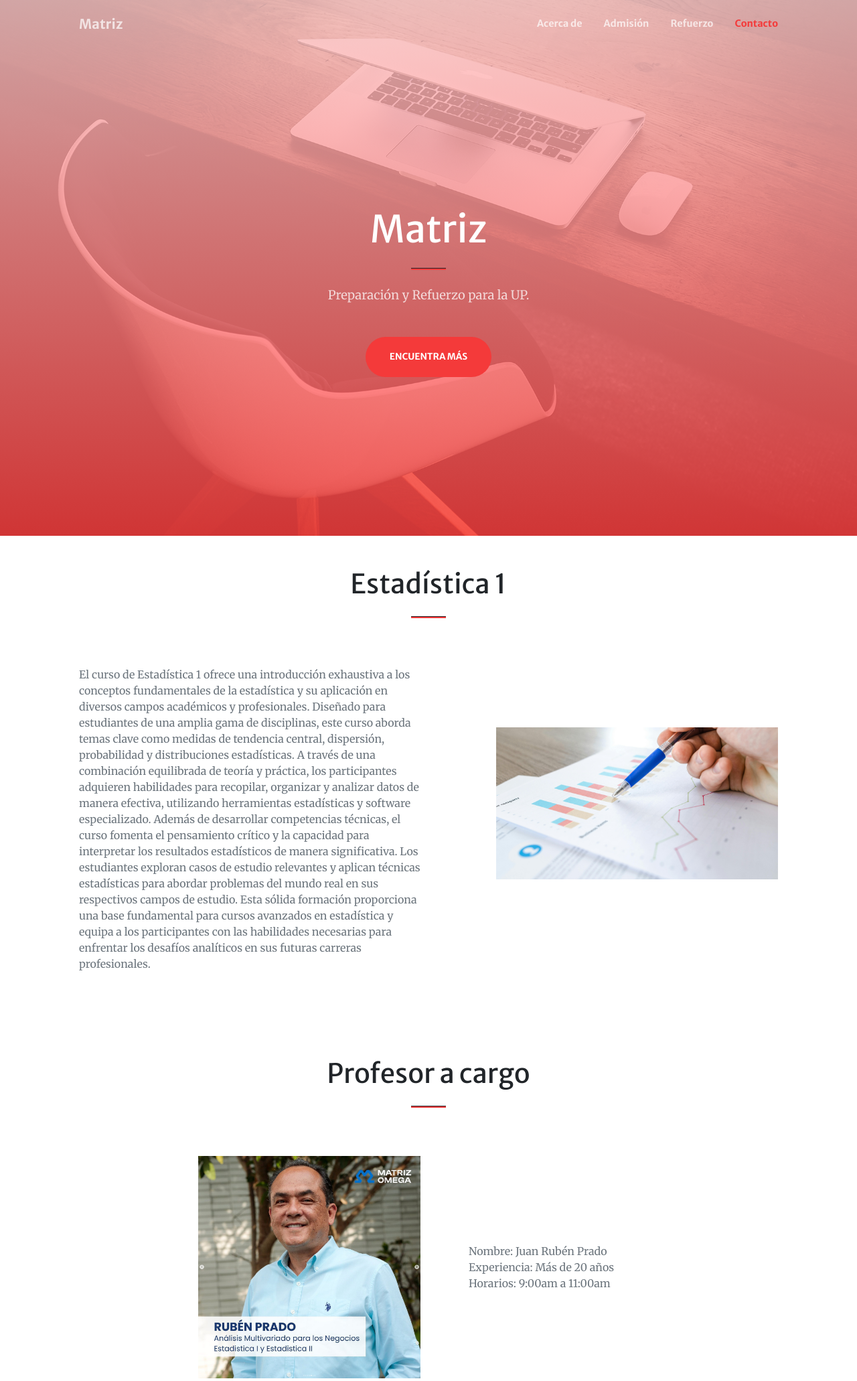
After one commit to matiasfabrizio/matriz_web, a Django app: template MatrizWeb/AppMatriz/templates/r_esta1.html in a window 1280 px wide. The commit adds this page. Shown: the top 2062 px of the page at 67% size. Run offline with Django 4.2, Linux system fonts and the light colour scheme; the template is opened without the code that fills it: values that come from a table or form of the project are taken from there, others are empty; data comes from the database, SQL or seed files in the repository; both versions use the stored data as it was after the commit; some libraries are stand-ins or nearby versions.

Commit message:
Finalizado formato para agregar cada curso para refuerzo. Siguiente paso, agregar más horarios a cada curso.

```diff
--- a/MatrizWeb/AppMatriz/admin.py
+++ b/MatrizWeb/AppMatriz/admin.py
@@ -2,5 +2,4 @@ from django.contrib import admin
 from .models import *
 
 admin.site.register(Curso)
-
 admin.site.register(Profesor)
--- a/MatrizWeb/AppMatriz/models.py
+++ b/MatrizWeb/AppMatriz/models.py
@@ -4,9 +4,10 @@ class Curso(models.Model):
 
     nombre = models.CharField(max_length=40)
     horario = models.CharField(max_length=17)
+    codigo = models.CharField(max_length=10)
 
     def __str__(self):
-        return f"{self.nombre} - Horario: {self.horario}"
+        return f"{self.nombre} - Horario: {self.horario} - Código: {self.codigo}"
 
 class Profesor(models.Model):
 
--- a/MatrizWeb/AppMatriz/templates/padre.html
+++ b/MatrizWeb/AppMatriz/templates/padre.html
@@ -45,7 +45,7 @@
                         </li>
                         <li class="nav-item">
                             {% if request.path == '/AppMatriz/refuerzo/' %}
-                                <a class="nav-link" href="#refuerzo">Refuerzo</a>
+                                <a class="nav-link" href="#cursos">Refuerzo</a>
                             {% else %}
                                 <a class="nav-link" href="{% url 'Refuerzo' %}">Refuerzo</a>
                             {% endif %}
@@ -106,6 +106,11 @@
             {% block esta1 %}
 
             {% endblock esta1 %}
+
+            <!-- Esta 2-->
+            {% block esta2 %}
+
+            {% endblock esta2 %}
 
 
 
--- /dev/null
+++ b/MatrizWeb/AppMatriz/templates/r_esta1.html
@@ -0,0 +1,56 @@
+{% extends "padre.html" %}
+
+{% load static %}
+
+{% block esta1 %}
+
+<section id=esta1>
+    <div class="container px-4 px-lg-5">
+        <h1 class="text-center mt-5">Estadística 1</h1>
+        <hr class="divider" />
+        <div class="row justify-content-between">
+            <div class="col-lg-6 col-md-8 text-start">
+                <div class="mt-5">
+                    <div class="mb-2"></div>
+                    <p class="text-muted mb-0">El curso de Estadística 1 ofrece una introducción exhaustiva a los conceptos fundamentales de la estadística y su aplicación en diversos campos académicos y profesionales. Diseñado para estudiantes de una amplia gama de disciplinas, este curso aborda temas clave como medidas de tendencia central, dispersión, probabilidad y distribuciones estadísticas.
+                        A través de una combinación equilibrada de teoría y práctica, los participantes adquieren habilidades para recopilar, organizar y analizar datos de manera efectiva, utilizando herramientas estadísticas y software especializado. Además de desarrollar competencias técnicas, el curso fomenta el pensamiento crítico y la capacidad para interpretar los resultados estadísticos de manera significativa.
+                        Los estudiantes exploran casos de estudio relevantes y aplican técnicas estadísticas para abordar problemas del mundo real en sus respectivos campos de estudio. Esta sólida formación proporciona una base fundamental para cursos avanzados en estadística y equipa a los participantes con las habilidades necesarias para enfrentar los desafíos analíticos en sus futuras carreras profesionales.</p>
+                </div>
+            </div>
+            <div class="col-lg-5 col-md-6 align-self-center">
+                <!-- Placeholder for your image -->
+                <img src="{% static 'AppMatriz/assets/img/portfolio/fullsize/esta1.png' %}" alt="..." class="img-fluid" >
+            </div>
+        </div>
+    </div>
+</section>
+<section class="page-section" id=esta1>
+    <div class="container px-4 px-lg-5">
+        <h1 class="text-center">Profesor a cargo</h1>
+        <hr class="divider" />
+        <div class="row justify-content-center">
+            <div class="col-lg-4 col-md-6 mt-5 align-self-center">
+                <!-- Placeholder for your image -->
+                <img src="{% static 'AppMatriz/assets/profes/ruben.png' %}" alt="..." class="img-fluid">
+            </div>
+            <div class="col-lg-4 col-md-8 mt-5">
+                <div class="d-flex flex-column justify-content-center align-items-start h-100">
+                    <div class="mt-lg-0 ms-5">
+                        <p class="text-muted mb-0">Nombre: Juan Rubén Prado</p>
+                        <p class="text-muted mb-0">Experiencia: Más de 20 años</p>
+                        <p class="text-muted mb-0">Horarios: {{curso.horario}}</p>
+                    </div>
+                </div>
+            </div>
+        </div>
+    </div>
+</section>
+
+<section class="page-section bg-dark text-white">
+    <div class="container px-4 px-lg-5 text-center">
+        <h2 class="mb-4">Ver más cursos de Refuerzo UP</h2>
+        <a class="btn btn-light btn-xl" href="/AppMatriz/refuerzo/#cursos">Regresar</a>
+    </div>
+</section>
+
+{% endblock esta1 %}
--- a/MatrizWeb/AppMatriz/templates/refuerzo.html
+++ b/MatrizWeb/AppMatriz/templates/refuerzo.html
@@ -9,7 +9,7 @@
     <div class="container-fluid p-0">
         <div class="row g-0">
             <div class="col-lg-4 col-sm-6">
-                <a class="curso-box" href="{% url 'Esta 1' %}">
+                <a class="curso-box" href="/AppMatriz/refuerzo/esta1">
                     <img class="img-fluid curso-image" src="{% static 'AppMatriz/assets/img/portfolio/thumbnails/1.jpg' %}" alt="..." />
                     <div class="curso-box-caption">
                         <div class="project-category text-white-50">Curso</div>
@@ -18,7 +18,7 @@
                 </a>
             </div>
             <div class="col-lg-4 col-sm-6">
-                <a class="curso-box" href="assets/img/portfolio/fullsize/2.jpg" title="Project Name">
+                <a class="curso-box" href="/AppMatriz/refuerzo/esta2" title="Project Name">
                     <img class="img-fluid" src="{% static 'AppMatriz/assets/img/portfolio/thumbnails/2.jpg' %}" alt="..." />
                     <div class="curso-box-caption">
                         <div class="project-category text-white-50">Curso</div>
--- a/MatrizWeb/AppMatriz/urls.py
+++ b/MatrizWeb/AppMatriz/urls.py
@@ -5,5 +5,5 @@ urlpatterns = [
     path('', views.inicio, name="Inicio"),
     path('admision/', views.admision, name="Admision"),
     path('refuerzo/', views.refuerzo, name="Refuerzo"),
-    path('refuerzo/esta1', views.esta1, name="Esta 1"),
+    path('refuerzo/<str:codigo_curso>/', views.refuerzo_cursos, name="Refuerzo Cursos"),
 ]
```
Also changed, not shown: MatrizWeb/AppMatriz/templates/r_esta2.html (renamed from MatrizWeb/AppMatriz/templates/c_esta1.html, +6 -6 lines), MatrizWeb/AppMatriz/views.py (+9 -2 lines), MatrizWeb/AppMatriz/migrations/0005_curso_codigo.py (added), MatrizWeb/db.sqlite3.
